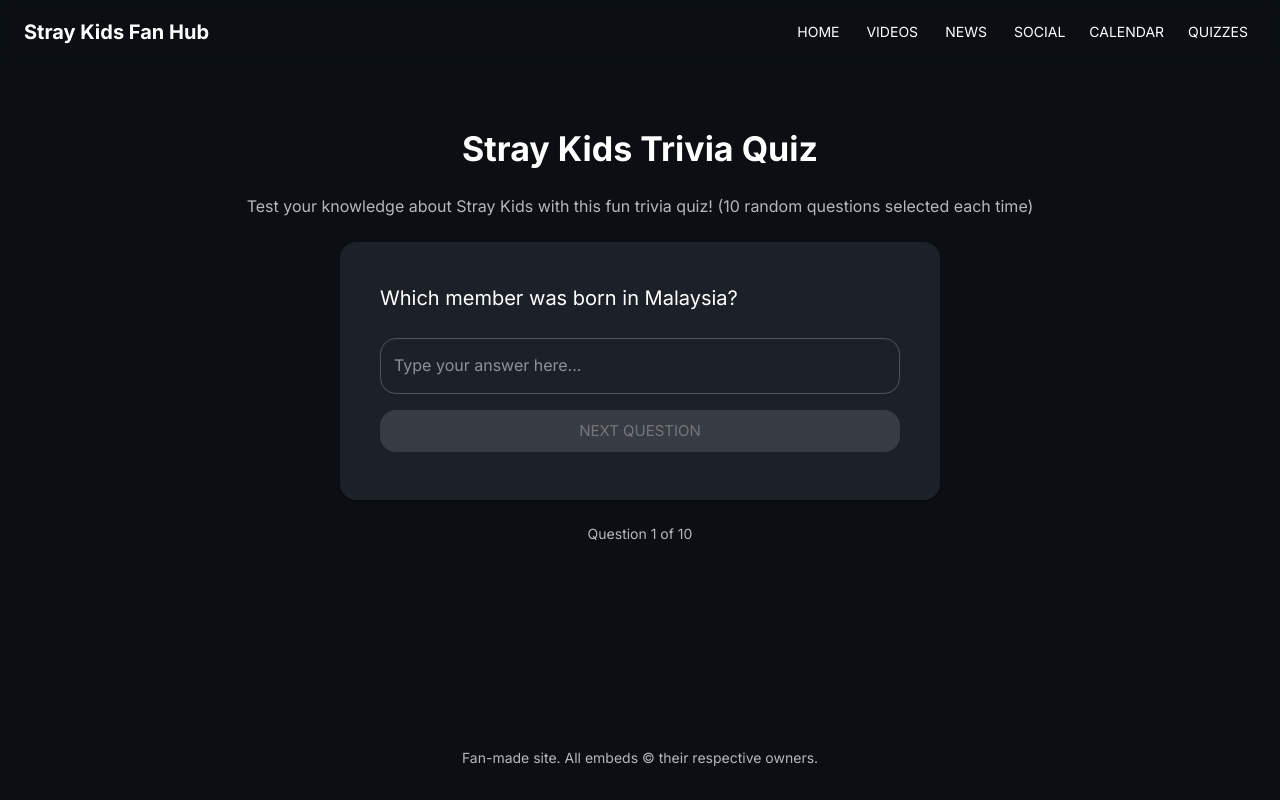
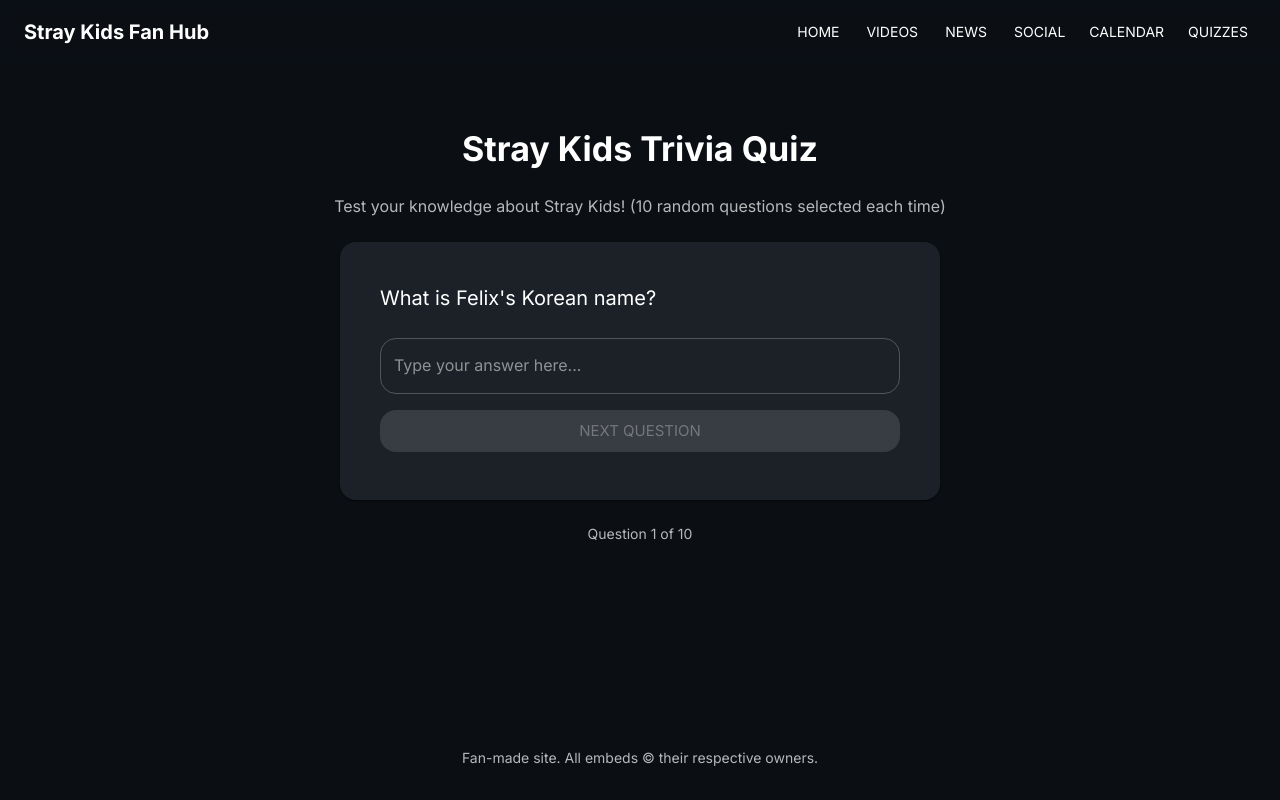
Before and after one commit to Wheelsy/straykids-fan-hub, a React (Vite) app: page /quiz/kids-trivia in a window 1280 px wide. Built offline with nearby package versions, Linux system fonts and the light colour scheme.

Commit message:
small fix

```diff
--- a/src/data/quizData.ts
+++ b/src/data/quizData.ts
@@ -6,6 +6,7 @@
 export interface QuizQuestion {
   question: string;
   options: QuizOption[];
+  answer?: string | null;
 }
 
 export interface TriviaQuestion {
@@ -13,20 +14,12 @@
   answer: string;
 }
 
-export interface TriviaQuiz {
-  id: string;
-  title: string;
-  description: string;
-  image: string;
-  questions: TriviaQuestion[];
-}
-
 export enum QuizType {
   WhichKid = 0,
   Trivia = 1,
 }
 
-export const quizQuestions: (QuizQuestion[] | TriviaQuiz[])[] = [
+export const quizQuestions: (QuizQuestion[] | TriviaQuestion[])[] = [
   // Which Kid Quiz
   [
     {
@@ -144,15 +137,8 @@
     },
   ],
 
-  // Stray Kids Trivia Quiz - Now with 50+ questions!
+  // Stray Kids Trivia Quiz
   [
-    {
-      id: "stray-kids-trivia",
-      title: "Stray Kids Trivia Quiz",
-      description:
-        "Test your knowledge about Stray Kids with this fun trivia quiz! (10 random questions selected each time)",
-      image: "/images/stray-kids-trivia.jpg",
-      questions: [
     {
       question: "Who is the leader of Stray Kids?",
       answer: "Bang Chan",
@@ -176,8 +162,7 @@
       answer: "Felix",
     },
     {
-          question:
-            "Which Stray Kids member is known for his voice impressions?",
+      question: "Which Stray Kids member is known for his voice impressions?",
       answer: "Han",
     },
     {
@@ -186,8 +171,7 @@
       answer: "3RACHA",
     },
     {
-          question:
-            "Which album became Stray Kids' first million-selling album?",
+      question: "Which album became Stray Kids' first million-selling album?",
       answer: "Noeasy",
     },
     {
@@ -216,8 +200,7 @@
       answer: "March 25, 2018",
     },
     {
-          question:
-            "What was the name of the reality show that formed Stray Kids?",
+      question: "What was the name of the reality show that formed Stray Kids?",
       answer: "Stray Kids",
     },
     {
@@ -234,8 +217,7 @@
       answer: "Woojin",
     },
     {
-          question:
-            "What are the three EP series that followed Stray Kids' debut?",
+      question: "What are the three EP series that followed Stray Kids' debut?",
       answer: "I Am series",
     },
     {
@@ -255,8 +237,7 @@
       answer: "Main rapper",
     },
     {
-          question:
-            "Which member is known for his visual and modeling potential?",
+      question: "Which member is known for his visual and modeling potential?",
       answer: "Hyunjin",
     },
     {
@@ -348,8 +329,7 @@
       answer: "I.N",
     },
     {
-          question:
-            "Which member is known for his drawing and painting skills?",
+      question: "Which member is known for his drawing and painting skills?",
       answer: "Hyunjin",
     },
     {
@@ -357,8 +337,7 @@
       answer: "Lee Minho",
     },
     {
-          question:
-            "Which member has experience as a backup dancer before debut?",
+      question: "Which member has experience as a backup dancer before debut?",
       answer: "Lee Know",
     },
     {
@@ -381,7 +360,9 @@
       question: "What is Hyunjin's real name?",
       answer: "Hwang Hyunjin",
     },
-      ],
+    {
+      question: "What is Seungmin's real name?",
+      answer: "Kim Seungmin",
     },
   ],
 ];
--- a/src/pages/TriviaQuizPage.tsx
+++ b/src/pages/TriviaQuizPage.tsx
@@ -7,26 +7,24 @@
   Button,
   TextField,
 } from "@mui/material";
-import { quizQuestions, QuizType, TriviaQuiz } from "../data/quizData";
+import { quizQuestions, QuizType, TriviaQuestion } from "../data/quizData";
 
 // Function to shuffle array and select random questions
-const getRandomQuestions = (questions: any[], count: number) => {
+const getRandomQuestions = (questions: TriviaQuestion[], count: number) => {
   const shuffled = [...questions].sort(() => 0.5 - Math.random());
   return shuffled.slice(0, count);
 };
 
 export const TriviaQuizPage: React.FC = () => {
-  const triviaQuizObj = quizQuestions[QuizType.Trivia][0] as TriviaQuiz;
+  const triviaQuestions = quizQuestions[QuizType.Trivia] as TriviaQuestion[];
 
   const [selectedQuestions] = useState(() =>
-    getRandomQuestions(triviaQuizObj.questions, 10)
+    getRandomQuestions(triviaQuestions, 10)
   );
   const [currentIndex, setCurrentIndex] = useState(0);
   const [answers, setAnswers] = useState<string[]>([]);
   const [currentAnswer, setCurrentAnswer] = useState("");
   const [showResult, setShowResult] = useState(false);
-
-  const triviaQuestions = selectedQuestions;
 
   const handleSubmitAnswer = () => {
     if (currentAnswer.trim() === "") return;
@@ -34,7 +32,7 @@
     setAnswers((prev) => [...prev, currentAnswer.trim()]);
     setCurrentAnswer("");
 
-    if (currentIndex + 1 < triviaQuestions.length) {
+    if (currentIndex + 1 < selectedQuestions.length) {
       setCurrentIndex(currentIndex + 1);
     } else {
       setShowResult(true);
@@ -50,7 +48,7 @@
   const calculateScore = (): number => {
     let correct = 0;
     answers.forEach((answer, idx) => {
-      if (checkAnswer(answer, triviaQuestions[idx].answer)) {
+      if (checkAnswer(answer, selectedQuestions[idx].answer)) {
         correct++;
       }
     });
@@ -59,17 +57,17 @@
 
   if (showResult) {
     const score = calculateScore();
-    const percentage = Math.round((score / triviaQuestions.length) * 100);
+    const percentage = Math.round((score / selectedQuestions.length) * 100);
 
     return (
       <Stack spacing={3} alignItems="center" mt={4}>
         <Typography variant="h4" fontWeight={800}>
-          Trivia Quiz Results
+          Stray Kids Trivia Quiz Results
         </Typography>
         <Card sx={{ p: 3, maxWidth: 600, textAlign: "center" }}>
           <CardContent>
             <Typography variant="h5" color="primary" gutterBottom>
-              Your Score: {score}/{triviaQuestions.length} ({percentage}%)
+              Your Score: {score}/{selectedQuestions.length} ({percentage}%)
             </Typography>
             <Typography variant="body1" color="text.secondary">
               {percentage >= 80
@@ -84,7 +82,7 @@
         </Card>
 
         <Stack spacing={2} sx={{ maxWidth: 600, width: "100%" }}>
-          {triviaQuestions.map((q, idx) => (
+          {selectedQuestions.map((q, idx) => (
             <Card key={idx} sx={{ p: 2 }}>
               <CardContent>
                 <Typography variant="h6" gutterBottom>
@@ -121,12 +119,8 @@
           variant="contained"
           size="large"
           onClick={() => {
-            const newQuestions = getRandomQuestions(
-              triviaQuizObj.questions,
-              10
-            );
             // Reset all state for new quiz
-            window.location.reload(); // Simple way to reset component state completely
+            window.location.reload();
           }}
         >
           Take New Quiz
@@ -135,15 +129,16 @@
     );
   }
 
-  const currentQuestion = triviaQuestions[currentIndex];
+  const currentQuestion = selectedQuestions[currentIndex];
 
   return (
     <Stack spacing={3} mt={4} alignItems="center">
       <Typography variant="h4" fontWeight={800}>
-        {triviaQuizObj.title}
+        Stray Kids Trivia Quiz
       </Typography>
       <Typography variant="body1" color="text.secondary" textAlign="center">
-        {triviaQuizObj.description}
+        Test your knowledge about Stray Kids! (10 random questions selected each
+        time)
       </Typography>
 
       <Card sx={{ p: 3, maxWidth: 600, width: "100%" }}>
@@ -171,7 +166,7 @@
               disabled={currentAnswer.trim() === ""}
               size="large"
             >
-              {currentIndex + 1 === triviaQuestions.length
+              {currentIndex + 1 === selectedQuestions.length
                 ? "Finish Quiz"
                 : "Next Question"}
             </Button>
@@ -180,7 +175,7 @@
       </Card>
 
       <Typography variant="body2" color="text.secondary">
-        Question {currentIndex + 1} of {triviaQuestions.length}
+        Question {currentIndex + 1} of {selectedQuestions.length}
       </Typography>
     </Stack>
   );
```
Lines whose indentation alone changed are shown as unchanged.
